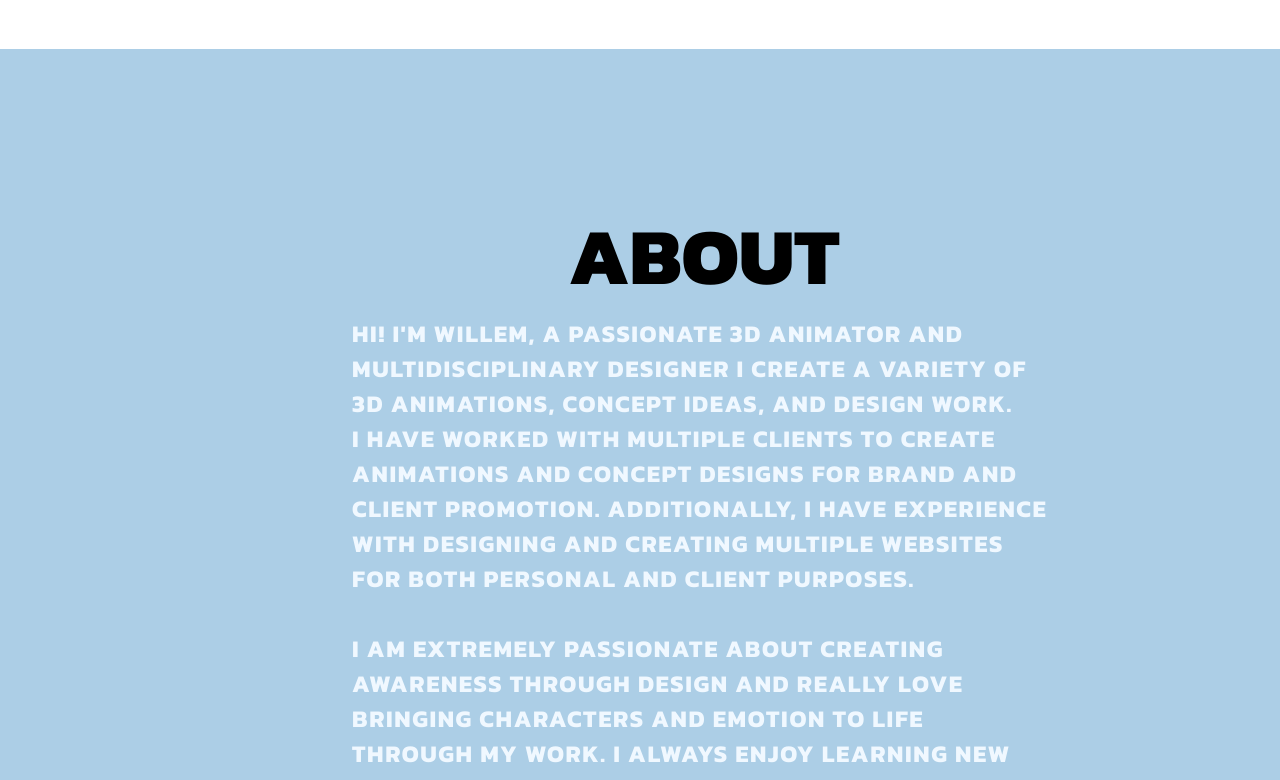
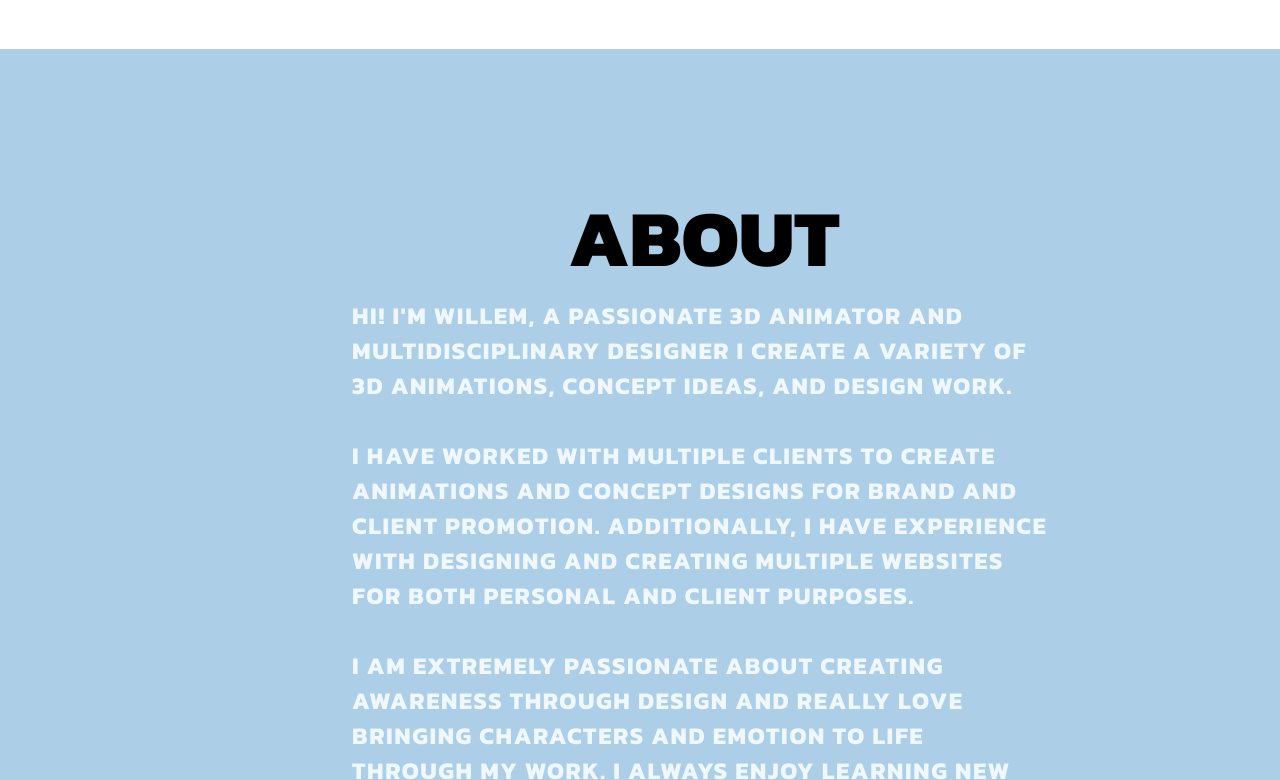
Before and after one commit to Wiyoyo/Website, a website built with Vite: page index.html in a window 1280 px wide. Shown: the part 8125-8905 px from the top of the page. Built offline with nearby package versions, Linux system fonts and the light colour scheme; a web font is replaced by a local one.

Commit message:
Add files via upload

```diff
--- a/index.html
+++ b/index.html
@@ -318,7 +318,7 @@
       <div class="about-me-header">ABOUT</div>
 
       <div class="about-me" style="text-transform: uppercase;">Hi! I'm Willem, a passionate 3D animator and multidisciplinary designer
-        I create a variety of 3D animations, concept ideas, and design work. <br> I have worked with
+        I create a variety of 3D animations, concept ideas, and design work. <br> <br> I have worked with
         multiple clients to create animations and concept designs for brand and client promotion. Additionally, I have
         experience with designing and creating multiple websites for both personal and client purposes. <br> <br> I am extremely
         passionate about creating awareness through design and really love bringing characters and emotion to life
```
